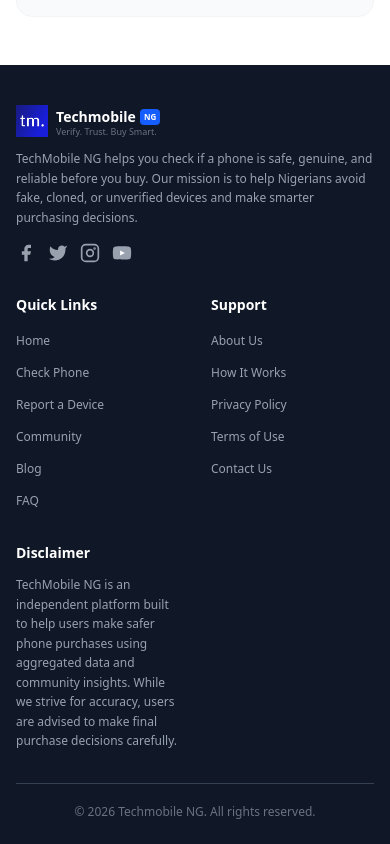
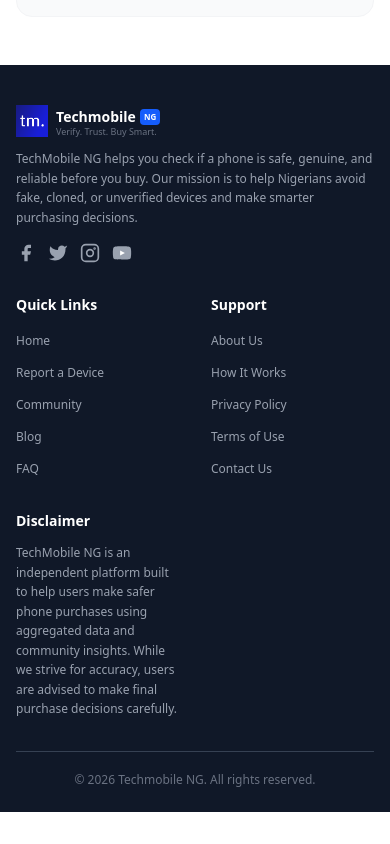
Before and after one commit to justPoly/techmobile-verify, a React (Vite) app in the folder frontend/: page / in a window 390 px wide. Shown: the part 2606-3450 px from the top of the page. After the commit the page ends 3418 px from the top, so only its background shows below. Built offline with nearby package versions, Linux system fonts and the light colour scheme; no server answers.

Commit message:
Temporary disbaled check phone page

```diff
--- a/frontend/src/components/Footer.jsx
+++ b/frontend/src/components/Footer.jsx
@@ -104,7 +104,7 @@
             <div>
               <h3 className="text-white font-semibold text-sm mb-3">Quick Links</h3>
               <ul className="space-y-2">
-                {["Home", "Check Phone", "Report a Device", "Community", "Blog", "FAQ"].map((link) => (
+                {["Home", /*"Check Phone"*/ "Report a Device", "Community", "Blog", "FAQ"].map((link) => (
                   <li key={link}>
                     <a href="#" className="text-xs text-gray-400 hover:text-white transition-colors">
                       {link}
--- a/frontend/src/components/Navbar.jsx
+++ b/frontend/src/components/Navbar.jsx
@@ -25,7 +25,7 @@
 
 const navLinks = [
   { label: "Home", to: "/" },
-  { label: "Check Phone", to: "/check-phone" },
+  // { label: "Check Phone", to: "/check-phone" },
   { label: "Report a Device", to: "/report-device" },
   { label: "Community", to: "/community" },
   { label: "About Us", to: "/about" },
```
